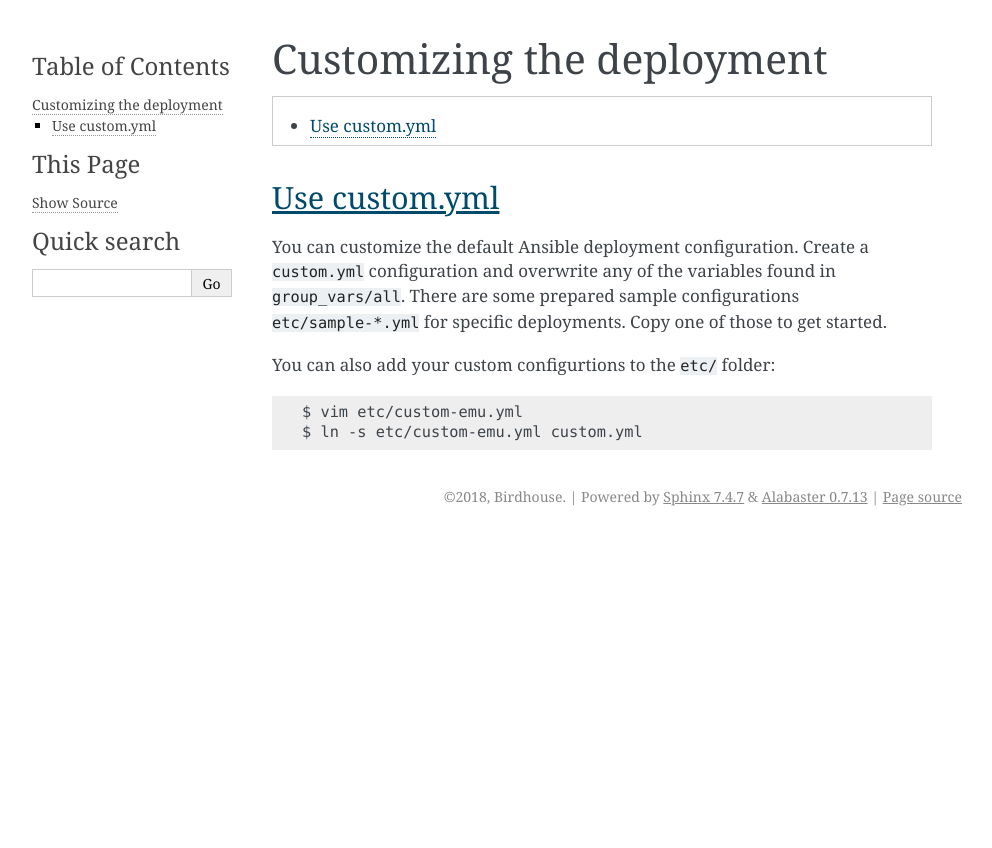
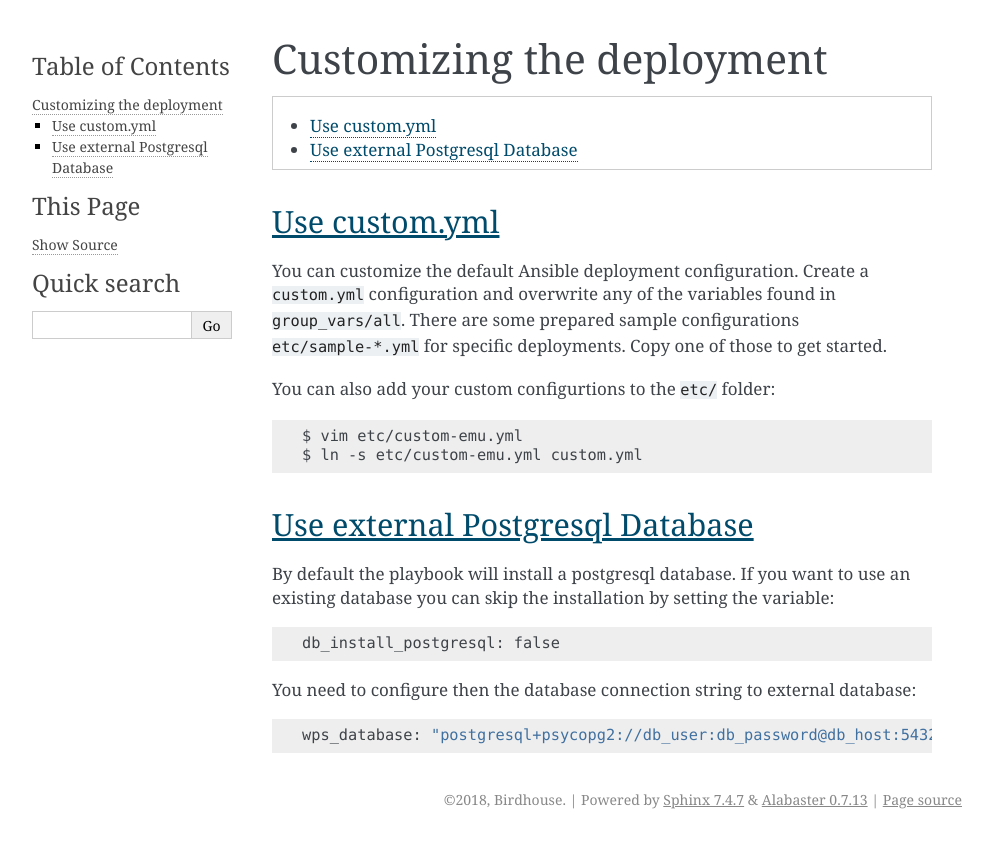
Before and after one commit to bird-house/ansible-wps-playbook, a Sphinx documentation site: the page built from docs/source/custom_playbook.rst, in a window 1280 px wide. Shown: the top 848 px of the page, without its empty margins (148-1140 px from the left). Built offline with Sphinx 7.4.7, drawn with Linux system fonts in a browser that asks for light colours; pages that are not in the unit, such as notebooks, are missing from menus.

Commit message:
postgres db install is optional (#23)

```diff
--- a/docs/source/custom_playbook.rst
+++ b/docs/source/custom_playbook.rst
@@ -17,3 +17,15 @@ You can also add your custom configurtions to the ``etc/`` folder::
 
   $ vim etc/custom-emu.yml
   $ ln -s etc/custom-emu.yml custom.yml
+
+Use external Postgresql Database
+--------------------------------
+
+By default the playbook will install a postgresql database. If you want to use an
+existing database you can skip the installation by setting the variable::
+
+  db_install_postgresql: false
+
+You need to configure then the database connection string to external database::
+
+  wps_database: "postgresql+psycopg2://db_user:db_password@db_host:5432/pywps_db"
--- a/playbook.yml
+++ b/playbook.yml
@@ -27,6 +27,7 @@
       tags:
         nginx
     - role: geerlingguy.postgresql
+      when: db_install_postgresql
       tags:
         db
     - pywps
```
Also changed, not shown: 2 other files.
